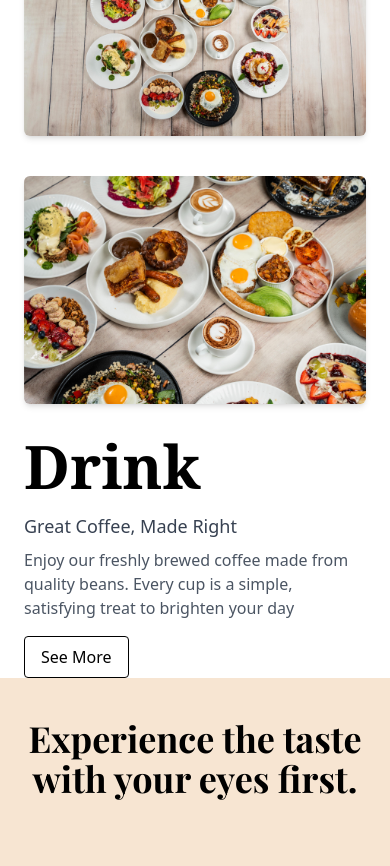
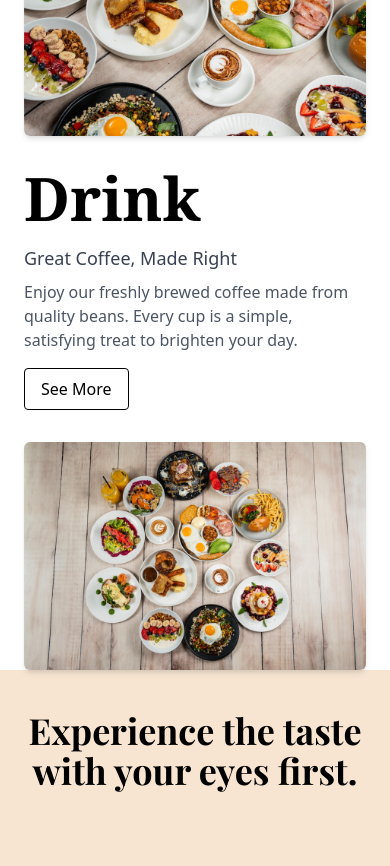
Before and after one commit to Ejan007/Cafe, a React (Create React App) app: page / in a window 390 px wide. Shown: the part 1960-2826 px from the top of the page. Built offline with nearby package versions, Linux system fonts and the light colour scheme.

Commit message:
Eat and drink page fixed

```diff
--- a/src/pages/Home.js
+++ b/src/pages/Home.js
@@ -144,7 +144,7 @@ function Home() {
     <motion.div
       className="flex flex-col items-center"
       whileHover={{ scale: 1.1 }}
-      transition={{ duration: 0.3 }}
+  z    transition={{ duration: 0.3 }}
     >
       <motion.div
         initial={{ opacity: 0, y: -20 }}
@@ -193,6 +193,62 @@ function Home() {
   </div>
 </motion.section>
 
+{/* Mobile Layout */}
+<div className="block md:hidden bg-white pt-10 pb-0 px-6">
+  <div className="max-w-screen-2xl mx-auto flex flex-col gap-8">
+    {/* Eat – Text only */}
+    <div>
+      <h1 className="text-6xl font-bold font-serif mb-4">Eat.</h1>
+      <h2 className="text-lg text-gray-700 mb-2">
+        Breakfast, Lunch, and Cakes
+      </h2>
+      <p className="text-base text-gray-600 mb-4">
+        From hearty breakfasts that start your day off right to indulgent cakes,
+        our menu celebrates the joy of good food. Whether you’re looking for a light lunch or a sweet treat,
+        we bring you the finest flavors and ingredients in every bite, because every meal should be a delicious occasion.
+      </p>
+    </div>
+
+    {/* Left Column Image */}
+    <div>
+      <img
+        src="sec/img3.jpg"  // Update with your image path
+        alt="Delicious dish"
+        className="w-full h-auto object-cover rounded-md shadow-md"
+      />
+    </div>
+
+    {/* Drink – Text only */}
+    <div>
+      <h1 className="text-6xl font-bold font-serif mb-4">Drink</h1>
+      <h2 className="text-lg text-gray-700 mb-2">
+        Great Coffee, Made Right
+      </h2>
+      <p className="text-base text-gray-600 mb-4">
+        Enjoy our freshly brewed coffee made from quality beans. Every cup is a simple, satisfying treat to brighten your day.
+      </p>
+      <a
+        href="#more"
+        className="inline-block border border-black text-black px-4 py-2 rounded hover:bg-black hover:text-white transition-colors"
+      >
+        See More
+      </a>
+    </div>
+
+    {/* Right Column Image */}
+    <div>
+      <img
+        src="sec/img5.jpg"
+        alt="Delicious dish"
+        className="w-full h-auto object-cover rounded-md shadow-md"
+      />
+    </div>
+  </div>
+</div>
+
+{/* Desktop Layout */}
+<div className="hidden md:block">
+  {/* Section for "Eat." (Text Left, Image Right) */}
   <section className="max-w-screen-2xl mx-auto grid grid-cols-1 md:grid-cols-2 gap-8 items-center pt-10 pb-0 px-6 bg-white">
     {/* Left Column: Text */}
     <div>
@@ -206,7 +262,6 @@ function Home() {
         we bring you the finest flavors and ingredients in every bite, because every meal should be a delicious occasion.
       </p>
     </div>
-
     {/* Right Column: Image */}
     <div>
       <img
@@ -216,16 +271,17 @@ function Home() {
       />
     </div>
   </section>
+
+  {/* Section for "Drink." (Image Left, Text Right) */}
   <section className="max-w-screen-2xl mx-auto grid grid-cols-1 md:grid-cols-2 gap-8 items-center pt-10 pb-0 px-6 bg-white">
     {/* Left Column: Image */}
     <div>
       <img
         src="sec/img3.jpg"  // Update with your image path
         alt="Delicious dish"
-      className="w-full h-full object-cover rounded-md shadow-md"
+        className="w-full h-auto object-cover rounded-md shadow-md"
       />
     </div>
-
     {/* Right Column: Content */}
     <div>
       <h1 className="text-6xl font-bold font-serif mb-4">Drink</h1>
@@ -233,7 +289,8 @@ function Home() {
         Great Coffee, Made Right
       </h2>
       <p className="text-base text-gray-600 mb-4">
-    Enjoy our freshly brewed coffee made from quality beans. Every cup is a simple, satisfying treat to brighten your day    </p>
+        Enjoy our freshly brewed coffee made from quality beans. Every cup is a simple, satisfying treat to brighten your day.
+      </p>
       <a
         href="#more"
         className="inline-block border border-black text-black px-4 py-2 rounded hover:bg-black hover:text-white transition-colors"
@@ -242,6 +299,7 @@ function Home() {
       </a>
     </div>
   </section>
+</div>
 
       {/* Gallery Section */}
       <motion.section
```
Lines whose indentation alone changed are shown as unchanged.
